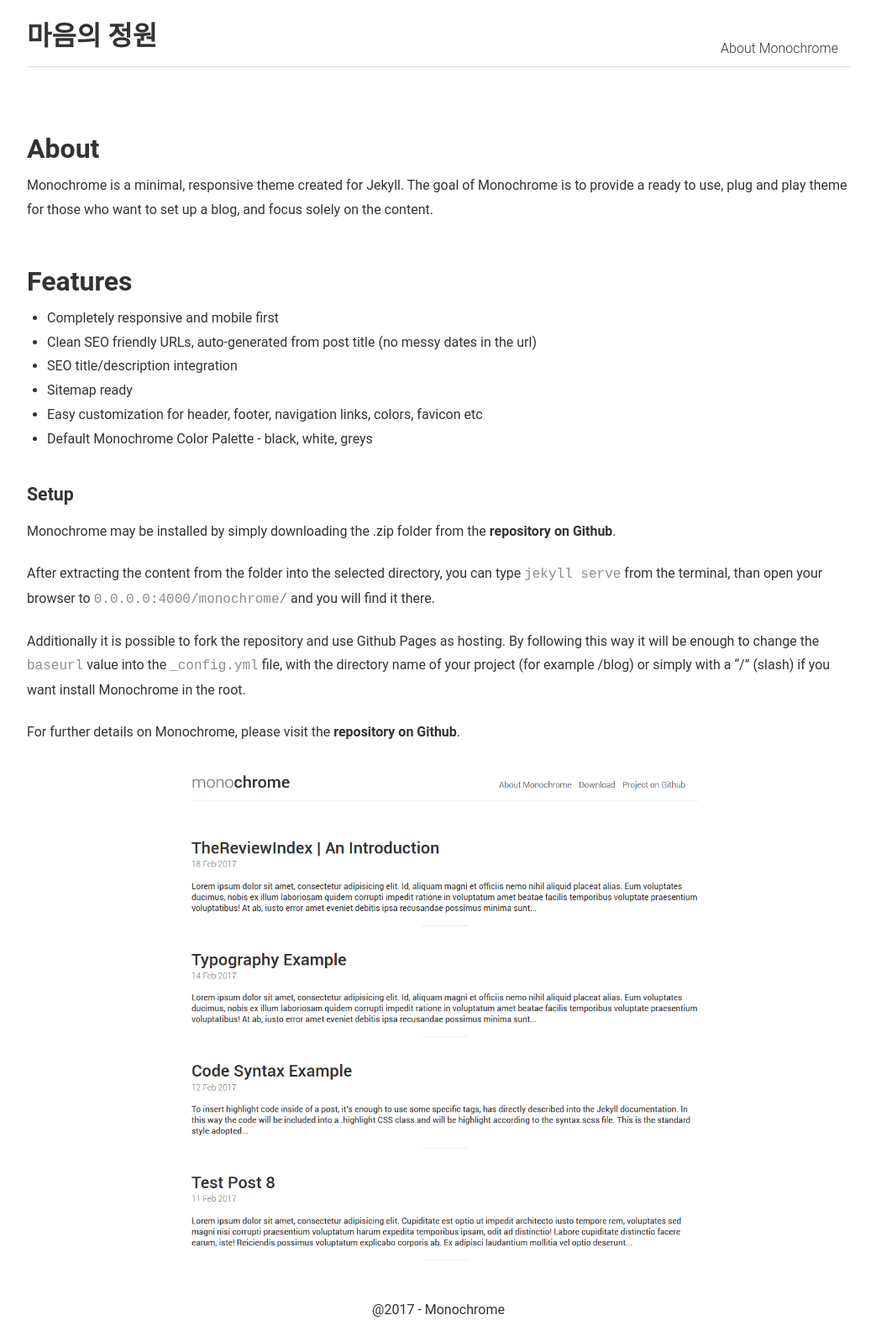
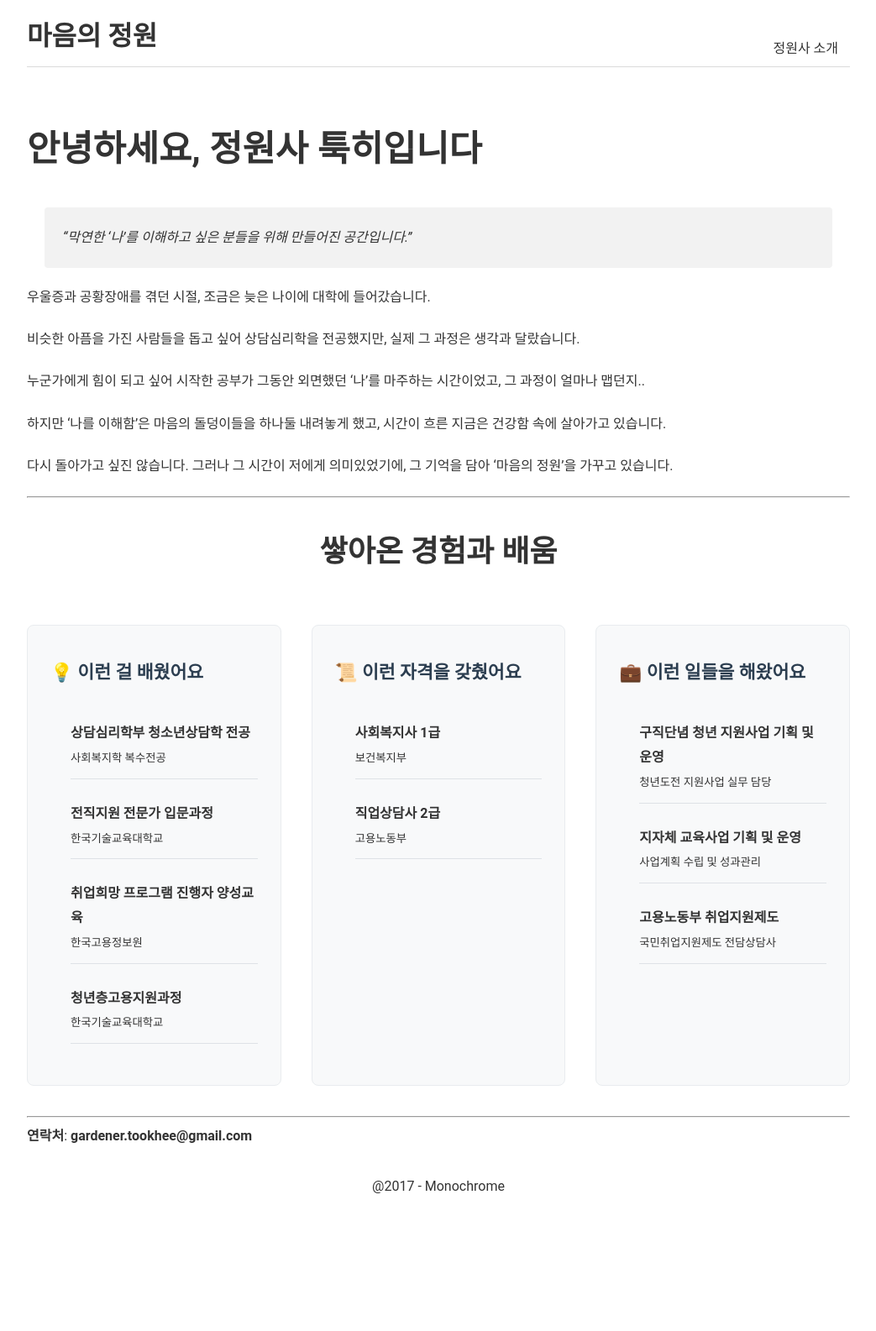
Before and after one commit to took-hee/myblog, a Jekyll site: the page built from about.md, in a window 1280 px wide. Shown: the whole page at 84% size, without its empty margins (118-1161 px from the left). Built offline with Jekyll 4.4.1, drawn with Linux system fonts in a browser that asks for light colours; after the commit the page ends 1439 px from its top, so only the background shows below that.

Commit message:
소개 페이지 수정

```diff
--- a/_sass/custom.scss
+++ b/_sass/custom.scss
@@ -1,3 +1,57 @@
 /*- Custom style -*/
 
 // -- Put custom style under this point -- //
+
+/* 3단 그리드 레이아웃 */
+.grid {
+  display: grid;
+  gap: 2rem;
+  margin: 2rem 0;
+}
+
+.grid-3 {
+  grid-template-columns: repeat(auto-fit, minmax(300px, 1fr));
+}
+
+.card {
+  background: #f8f9fa;
+  border-radius: 8px;
+  padding: 1.5rem;
+  border: 1px solid #e9ecef;
+  transition: transform 0.2s ease;
+}
+
+.card:hover {
+  transform: translateY(-2px);
+  box-shadow: 0 4px 12px rgba(0,0,0,0.1);
+}
+
+.card-title {
+  font-size: 1.2rem;
+  font-weight: 600;
+  margin-bottom: 1rem;
+  color: #2c3e50;
+}
+
+.card-content ul {
+  list-style: none;
+  padding: 0;
+}
+
+.card-content li {
+  margin-bottom: 1rem;
+  padding: 0.5rem 0;
+  border-bottom: 1px solid #dee2e6;
+}
+
+.section-title {
+  text-align: center;
+  font-size: 2rem;
+  margin-bottom: 3rem;
+}
+
+@media (max-width: 768px) {
+  .grid-3 {
+    grid-template-columns: 1fr;
+  }
+}
--- a/about.md
+++ b/about.md
@@ -1,30 +1,62 @@
 ---
 layout: page
-title: About Monochrome
-description: This page describes monochrome.
+title: 정원사 소개
+description: 정원사 툭히와 마음의 정원 소개
 ---
-## About
-Monochrome is a minimal, responsive theme created for Jekyll. The goal of Monochrome is to provide a ready to use, plug and play theme for those who want to set up a blog, and focus solely on the content.
 
-## Features
+# 안녕하세요, 정원사 툭히입니다
 
-- Completely responsive and mobile first
-- Clean SEO friendly URLs, auto-generated from post title (no messy dates in the url)
-- SEO title/description integration
-- Sitemap ready
-- Easy customization for header, footer, navigation links, colors, favicon etc
-- Default Monochrome Color Palette - black, white, greys
+> "막연한 '나'를 이해하고 싶은 분들을 위해 만들어진 공간입니다."
 
-### Setup
+우울증과 공황장애를 겪던 시절, 조금은 늦은 나이에 대학에 들어갔습니다.
 
-Monochrome may be installed by simply downloading the .zip folder from the [repository on Github](https://github.com/thereviewindex/monochrome/archive/master.zip).
+비슷한 아픔을 가진 사람들을 돕고 싶어 상담심리학을 전공했지만, 실제 그 과정은 생각과 달랐습니다.
 
-After extracting the content from the folder into the selected directory, you can type ``jekyll serve`` from the terminal, than open your browser to ``0.0.0.0:4000/monochrome/`` and you will find it there.
+누군가에게 힘이 되고 싶어 시작한 공부가 그동안 외면했던 '나'를 마주하는 시간이었고, 그 과정이 얼마나 맵던지..
 
-Additionally it is possible to fork the repository and use Github Pages as hosting. By following this way it will be enough to change the ``baseurl`` value into the ``_config.yml`` file, with the directory name of your project (for example /blog) or simply with a "/" (slash) if you want install Monochrome in the root.
+하지만 '나를 이해함'은 마음의 돌덩이들을 하나둘 내려놓게 했고, 시간이 흐른 지금은 건강함 속에 살아가고 있습니다.
 
+다시 돌아가고 싶진 않습니다. 그러나 그 시간이 저에게 의미있었기에, 그 기억을 담아 '마음의 정원'을 가꾸고 있습니다.
 
+---
 
-For further details on Monochrome, please visit the [repository on Github](https://github.com/thereviewindex/monochrome/).
+<h2 class="section-title">쌓아온 경험과 배움</h2>
 
-![Monochrome](img/monochrome01.png "monochrome")
+<div class="grid grid-3">
+  <div class="card">
+    <div class="card-content">
+      <h3 class="card-title">💡 이런 걸 배웠어요</h3>
+      <ul>
+        <li><strong>상담심리학부 청소년상담학 전공</strong><br><small>사회복지학 복수전공</small></li>
+        <li><strong>전직지원 전문가 입문과정</strong><br><small>한국기술교육대학교</small></li>
+        <li><strong>취업희망 프로그램 진행자 양성교육</strong><br><small>한국고용정보원</small></li>
+        <li><strong>청년층고용지원과정</strong><br><small>한국기술교육대학교</small></li>
+      </ul>
+    </div>
+  </div>
+
+  <div class="card">
+    <div class="card-content">
+      <h3 class="card-title">📜 이런 자격을 갖췄어요</h3>
+      <ul>
+        <li><strong>사회복지사 1급</strong><br><small>보건복지부</small></li>
+        <li><strong>직업상담사 2급</strong><br><small>고용노동부</small></li>
+      </ul>
+    </div>
+  </div>
+
+  <div class="card">
+    <div class="card-content">
+      <h3 class="card-title">💼 이런 일들을 해왔어요</h3>
+      <ul>
+        <li><strong>구직단념 청년 지원사업 기획 및 운영</strong><br><small>청년도전 지원사업 실무 담당</small></li>
+        <li><strong>지자체 교육사업 기획 및 운영</strong><br><small>사업계획 수립 및 성과관리</small></li>
+        <li><strong>고용노동부 취업지원제도</strong><br><small>국민취업지원제도 전담상담사</small></li>
+      </ul>
+    </div>
+  </div>
+</div>
+
+---
+
+**연락처**: [gardener.tookhee@gmail.com](mailto:gardener.tookhee@gmail.com)
```
